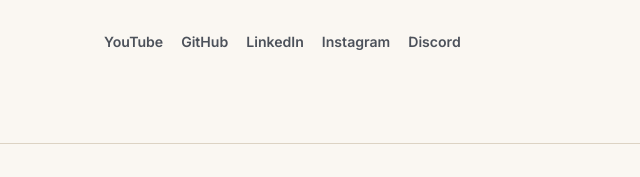
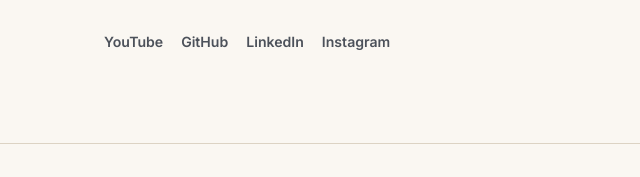
Before and after one commit to Onepromise/wilfredolaboy.com, a plain HTML site: page index.html in a window 1280 px wide. Shown: the part 2867-3044 px from the top of the page, 0-640 px from the left. Drawn offline with Linux system fonts and the light colour scheme.

Commit message:
Remove Discord link from contact socials (Forge: Discord stays on the Cove site only)

```diff
--- a/index.html
+++ b/index.html
@@ -116,7 +116,6 @@
           <a href="https://github.com/Onepromise" target="_blank" rel="noopener">GitHub</a>
           <a href="https://www.linkedin.com/in/wilfredo-laboy-07320650" target="_blank" rel="noopener">LinkedIn</a>
           <a href="https://instagram.com/roninforge_" target="_blank" rel="noopener">Instagram</a>
-          <a href="https://discord.gg/GeEUK3FACP" target="_blank" rel="noopener">Discord</a>
         </div>
       </div>
 
```
